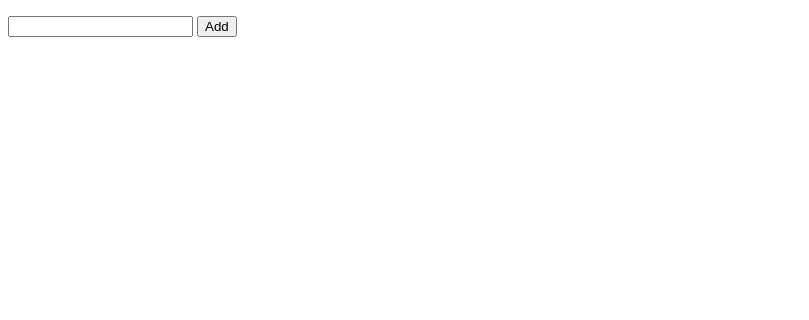
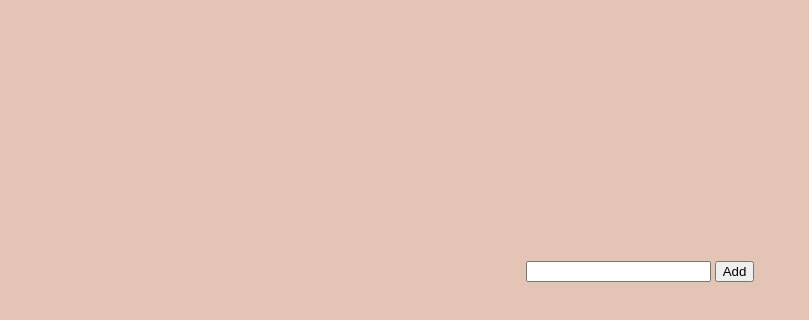
Before and after one commit to Donna-Sayos/to-do-app, a website with bundled scripts: page public/index.html in a window 1280 px wide. Shown: the whole page, without its empty margins (0-809 px from the left). Built offline with nearby package versions, Linux system fonts and the light colour scheme.

Commit message:
added some css

```diff
--- a/public/index.css
+++ b/public/index.css
@@ -1,3 +1,14 @@
+body {
+  display: flex;
+  flex-direction: column;
+  align-items: center;
+  background: 	#e3c4b5;
+}
+
+#new-task-form {
+  margin-top: 20%;
+}
+
 #list {
   list-style: none;
   padding: 0;
--- a/public/index.html
+++ b/public/index.html
@@ -8,10 +8,10 @@
     <title>Document</title>
   </head>
   <body>
-    <ul id="list"></ul>
     <form id="new-task-form">
       <input type="text" id="new-task-title">
       <button type="submit" >Add</button>
     </form>
+    <ul id="list"></ul>
   </body>
 </html>
--- a/src/index.ts
+++ b/src/index.ts
@@ -36,6 +36,7 @@ function addListItem (task : Task) {
   const checkbox = document.createElement("input")
   checkbox.addEventListener("change", () => {
     task.completed = checkbox.checked
+    label.style.textDecoration = checkbox.checked ? 'line-through' : 'none'
     saveTasks()
   })
   checkbox.type = "checkbox"
```
